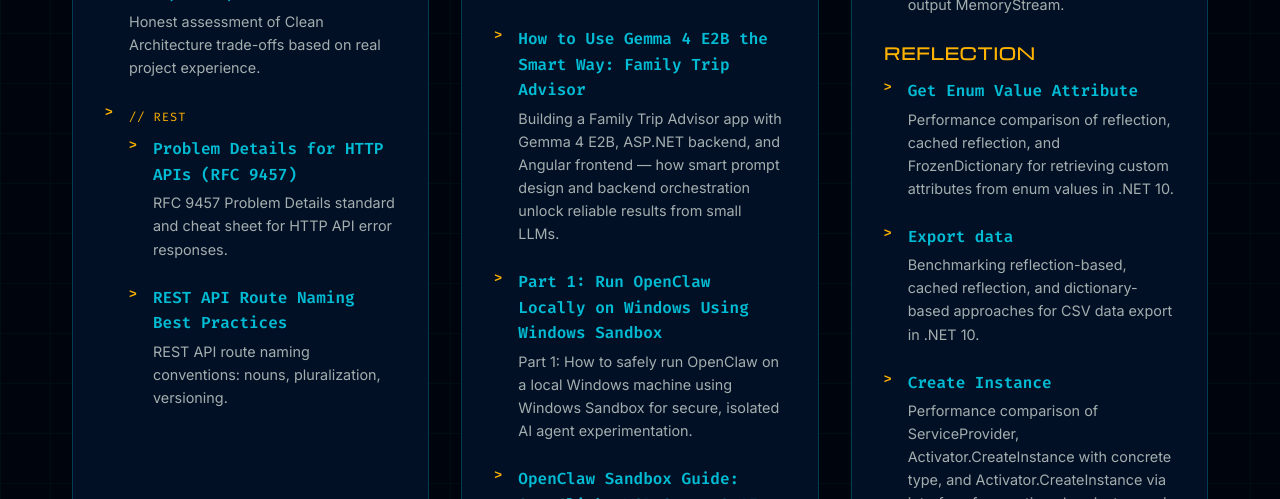
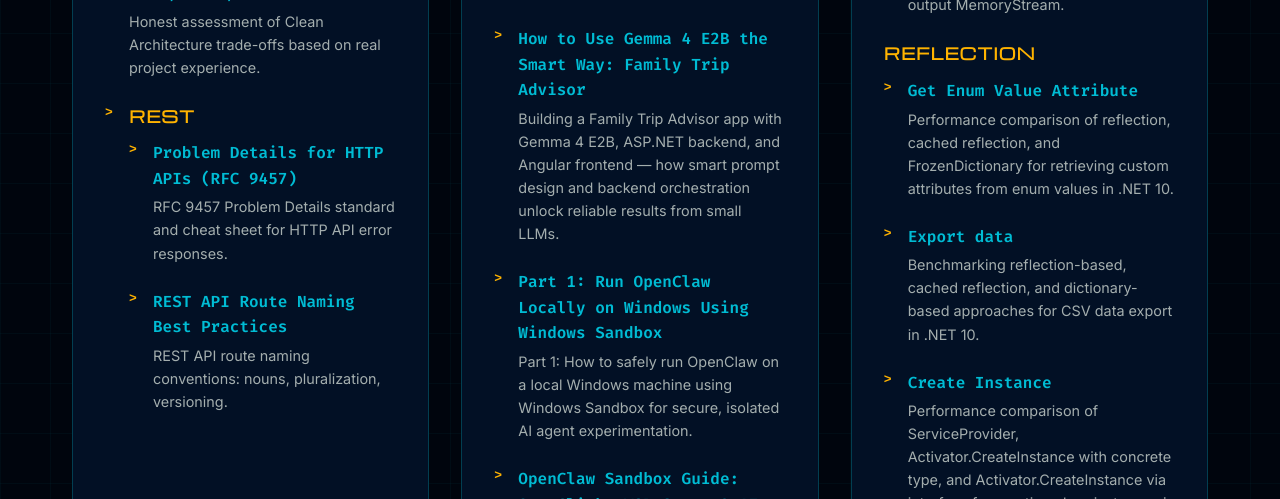
Before and after one commit to Gramli/gramli.github.io, a Jekyll site: the page built from index.html, in a window 1280 px wide and 900 px high, scrolled down 1461 px. Shown: the part 156-655 px from the top of the window. Built offline with Jekyll 4.4.1, drawn with Linux system fonts in a browser that asks for light colours; some of the changed text lies outside the part shown.

Commit message:
Refactor architecture and ASP.NET sections to improve heading semantics. Update search function to directly find input value instead of opening a new tab.

```diff
--- a/_includes/architecture.html
+++ b/_includes/architecture.html
@@ -24,7 +24,7 @@
       <p class="text-muted">Honest assessment of Clean Architecture trade-offs based on real project experience.</p>
     </li>
     <li>
-      <span style="font-family: var(--font-mono); font-size: 0.75rem; color: var(--color-accent-alt); text-transform: uppercase; letter-spacing: 1px;">// REST</span>
+      <h5>REST</h5>
       <ul style="margin-top: 0.5rem;">
         <li>
           <h6>
--- a/_includes/asp-net.html
+++ b/_includes/asp-net.html
@@ -72,7 +72,7 @@
       <p class="text-muted">Using delegates and IConfigureOptions for flexible, testable ASP.NET Core configuration.</p>
     </li>
     <li>
-      <span style="font-family: var(--font-mono); font-size: 0.75rem; color: var(--color-accent-alt); text-transform: uppercase; letter-spacing: 1px;">// CACHING SERIES</span>
+      <h5>CACHING SERIES</h5>
       <ul style="margin-top: 0.5rem;">
         <li>
           <h6>
--- a/assets/main.js
+++ b/assets/main.js
@@ -61,8 +61,5 @@
 
 function search() {
     var input = document.getElementById("searchBar");
-    if (input && input.value.trim()) {
-        var query = encodeURIComponent(input.value.trim());
-        window.open("https://duckduckgo.com/?q=site%3Agramli.github.io+" + query, "_blank");
-    }
+    window.find(input.value);
 }
```
